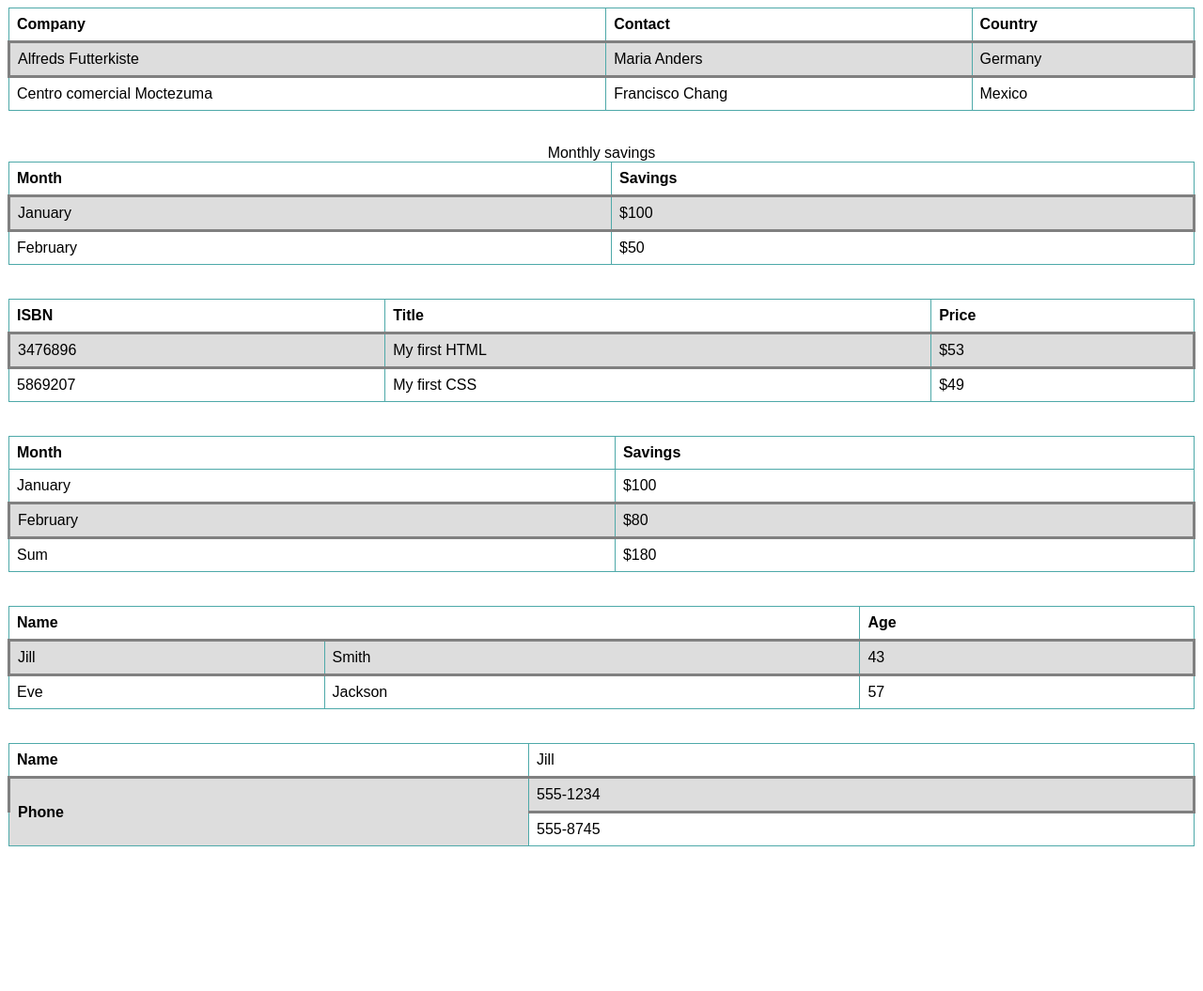
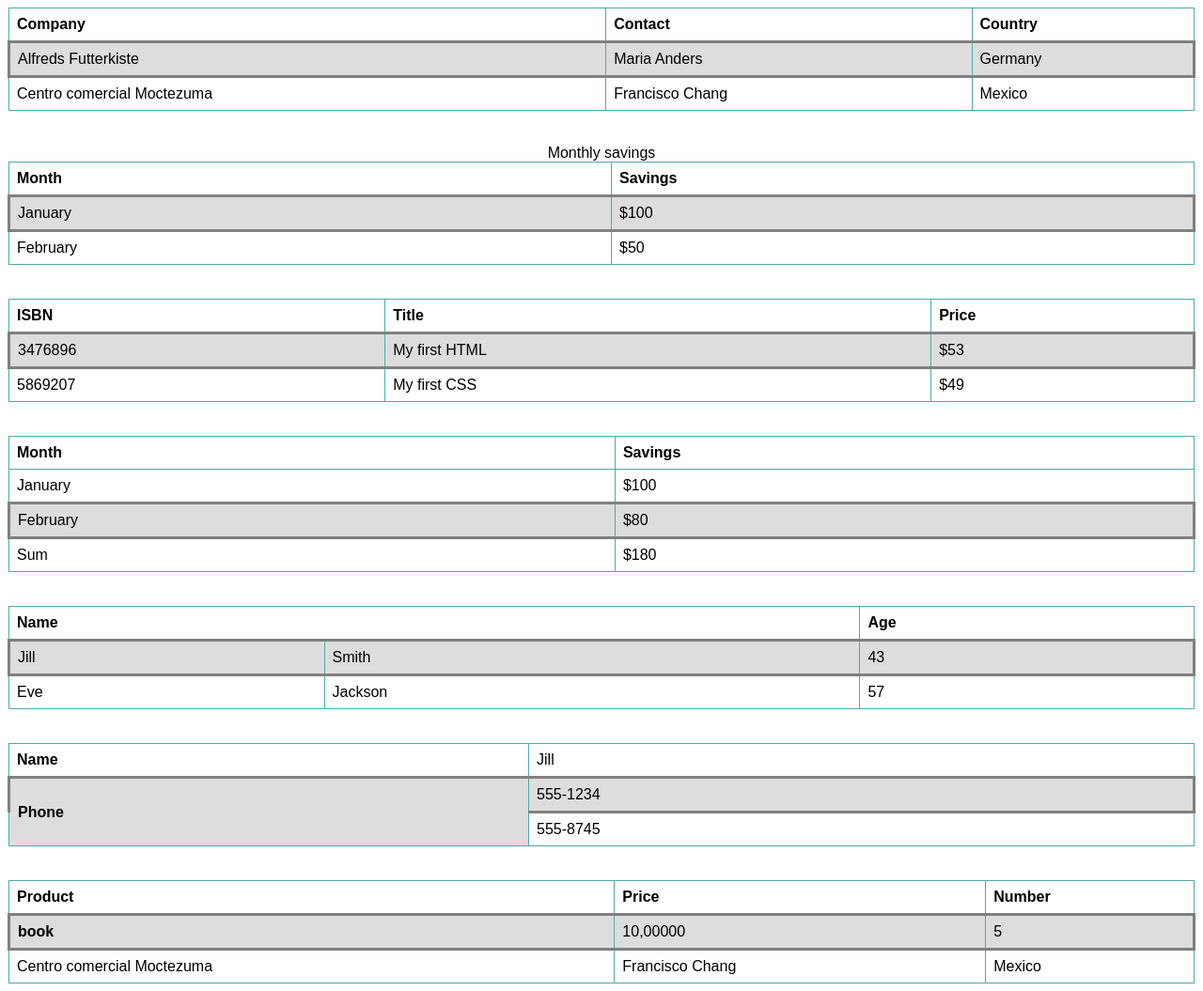
Before and after one commit to NazaninNazari/WebPack, a plain HTML site: page topics/tutorial_html/tables.html in a window 1280 px wide. Shown: the whole page at 94% size. Before the commit the page ends 909 px from the top, so only its background shows below. Drawn offline with Linux system fonts and the light colour scheme.

Commit message:
New file

```diff
--- a/topics/tutorial_html/tables.html
+++ b/topics/tutorial_html/tables.html
@@ -144,6 +144,24 @@
       <tr>
         <td>555-8745</td>
       </tr>
+    </table> <br /><br />
+    <!-- scope -->
+    <table>
+      <tr>
+        <th scope="col">Product</th>
+        <th scope="col">Price</th>
+        <th scope="col">Number</th>
+      </tr>
+      <tr>
+        <th scope="row">book</th>
+        <td>10,00000</td>
+        <td>5</td>
+      </tr>
+      <tr>
+        <td>Centro comercial Moctezuma</td>
+        <td>Francisco Chang</td>
+        <td>Mexico</td>
+      </tr>
     </table>
   </body>
 </html>
```
